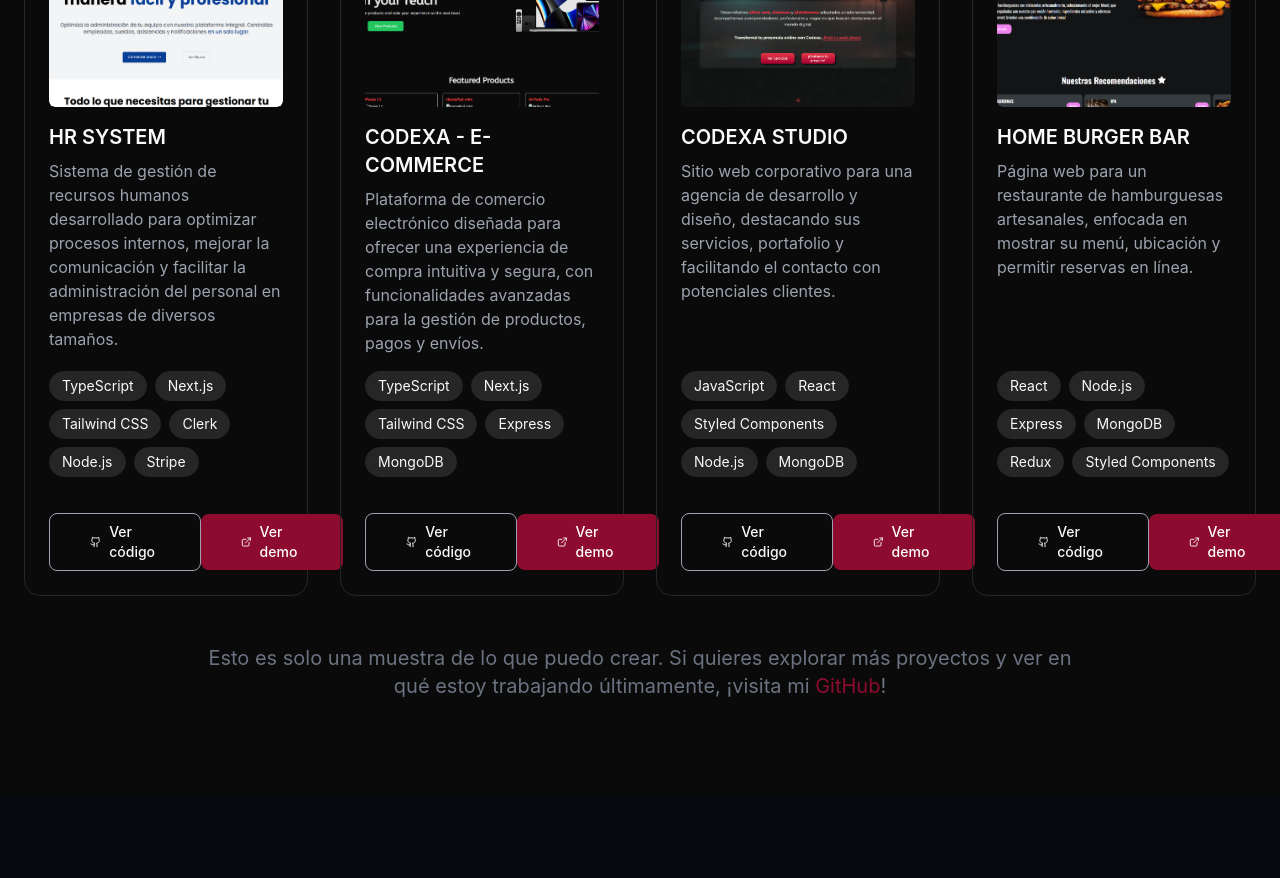
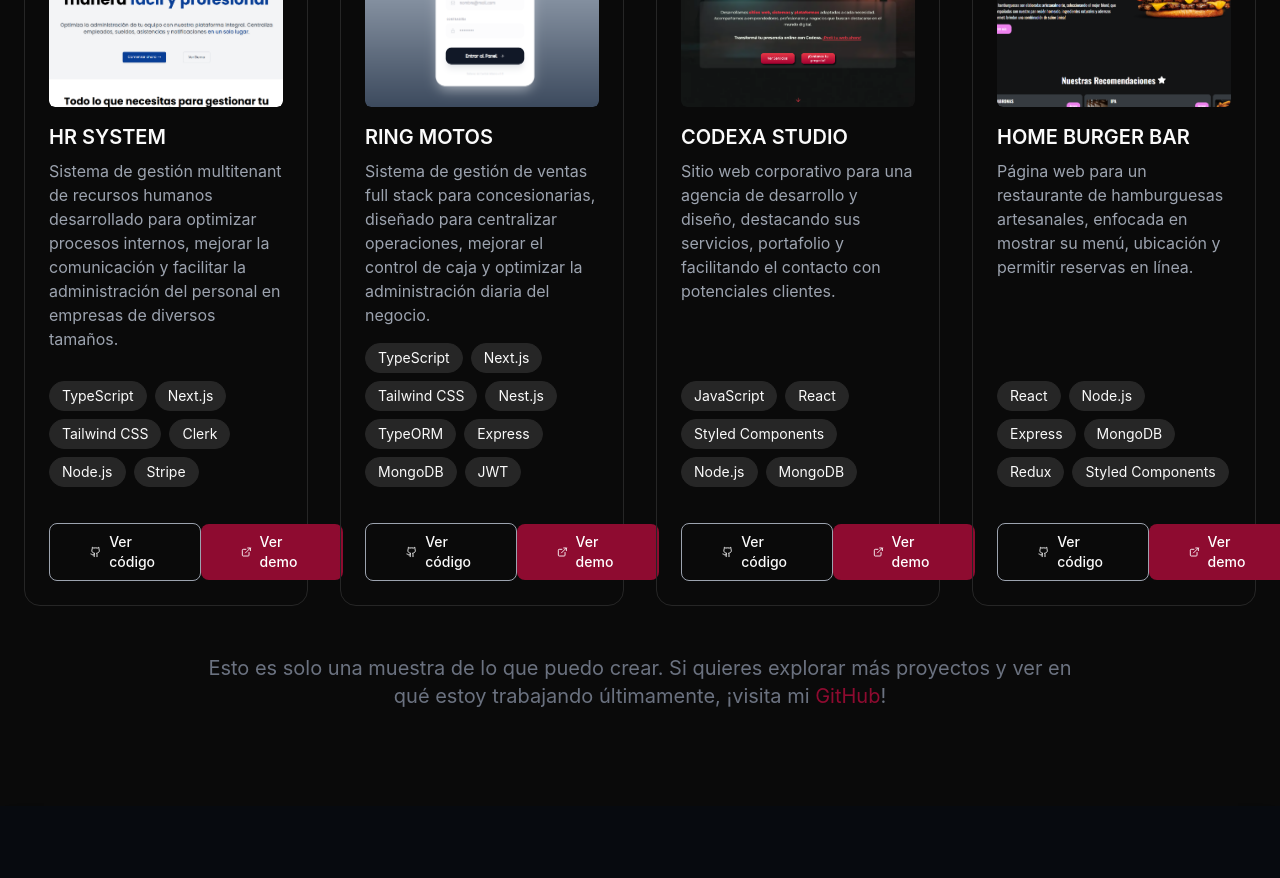
Before and after one commit to alanVelazquez14/Portfolio, a React (Vite) app: page / in a window 1280 px wide. Shown: the part 2800-3678 px from the top of the page. Built offline with nearby package versions, Linux system fonts and the light colour scheme.

Commit message:
feat: nuevos proyectos

```diff
--- a/src/components/projects.tsx
+++ b/src/components/projects.tsx
@@ -9,7 +9,14 @@ export default function Projects() {
       img: "/project1.png",
       title: "projects.title1",
       description: "projects.description1",
-      skills: ["TypeScript", "Next.js", "Tailwind CSS", "Clerk", "Node.js", "Stripe"],
+      skills: [
+        "TypeScript",
+        "Next.js",
+        "Tailwind CSS",
+        "Clerk",
+        "Node.js",
+        "Stripe",
+      ],
       code: "https://github.com/HRSYSTEM-PROJECT/front",
       demo: "https://front-git-main-hr-systems-projects.vercel.app/",
     },
@@ -17,15 +24,30 @@ export default function Projects() {
       img: "/project2.png",
       title: "projects.title2",
       description: "projects.description2",
-      skills: ["TypeScript", "Next.js", "Tailwind CSS", "Express", "MongoDB"],
-      code: "https://github.com/alanVelazquez14/Codexa",
-      demo: "#",
+      skills: [
+        "TypeScript",
+        "Next.js",
+        "Tailwind CSS",
+        "Nest.js",
+        "TypeORM",
+        "Express",
+        "MongoDB",
+        "JWT",
+      ],
+      code: "https://github.com/alanVelazquez14/front-ringmotos",
+      demo: "https://ring-motos.vercel.app/login",
     },
     {
       img: "/project3.png",
       title: "projects.title3",
       description: "projects.description3",
-      skills: ["JavaScript", "React", "Styled Components", "Node.js", "MongoDB"],
+      skills: [
+        "JavaScript",
+        "React",
+        "Styled Components",
+        "Node.js",
+        "MongoDB",
+      ],
       code: "https://github.com/alanVelazquez14/CodexaStudio",
       demo: "https://codexa-studio.vercel.app/",
     },
@@ -33,7 +55,14 @@ export default function Projects() {
       img: "/project4.png",
       title: "projects.title4",
       description: "projects.description4",
-      skills: ["React", "Node.js", "Express", "MongoDB", "Redux", "Styled Components"],
+      skills: [
+        "React",
+        "Node.js",
+        "Express",
+        "MongoDB",
+        "Redux",
+        "Styled Components",
+      ],
       code: "https://github.com/alanVelazquez14/Landin-page-React",
       demo: "https://landin-page-react.vercel.app/home",
     },
@@ -103,7 +132,14 @@ export default function Projects() {
       </div>
       <div className="max-w-4xl mx-auto px-6 sm:px-4">
         <p className="text-lg md:text-xl sm:text-base text-gray-500 mt-16 sm:mt-12 text-center">
-          {t("projects.paragraph2")} <a href="https://github.com/alanVelazquez14" target="_blank" className="text-primary">GitHub<span className="text-gray-500">!</span></a>
+          {t("projects.paragraph2")}{" "}
+          <a
+            href="https://github.com/alanVelazquez14"
+            target="_blank"
+            className="text-primary"
+          >
+            GitHub<span className="text-gray-500">!</span>
+          </a>
         </p>
       </div>
     </section>
--- a/src/locales/en.json
+++ b/src/locales/en.json
@@ -46,11 +46,11 @@
     "title": "Creating Real Solutions",
     "paragraph": "I believe technology makes sense when it improves something real. Every project I develop is born with that idea: to create solutions that connect, simplify, and generate impact.",
     "title1": "HR SYSTEM",
-    "title2": "CODEXA - E-COMMERCE",
+    "title2": "RING MOTOS",
     "title3": "CODEXA STUDIO",
     "title4": "HOME BURGER BAR",
     "description1": "Human resources management system developed to optimize internal processes, improve communication, and facilitate personnel administration in companies of various sizes.",
-    "description2": "E-commerce platform designed to provide an intuitive and secure shopping experience, with advanced features for product management, payments, and shipping.",
+    "description2": "Full stack sales management system for dealerships, designed to centralize operations, improve cash control, and optimize daily business administration.",
     "description3": "Corporate website for a development and design agency, showcasing its services, portfolio, and facilitating contact with potential clients.",
     "description4": "Website for a gourmet burger restaurant, focused on displaying its menu, location, and allowing online reservations.",
     "code": "View code",
--- a/src/locales/es.json
+++ b/src/locales/es.json
@@ -46,11 +46,11 @@
     "title": "Creando soluciones reales",
     "paragraph": "Creo que la tecnología tiene sentido cuando mejora algo real. Cada proyecto que desarrollo nace con esa idea: crear soluciones que conecten, simplifiquen y generen impacto.",
     "title1": "HR SYSTEM",
-    "title2": "CODEXA - E-COMMERCE",
+    "title2": "RING MOTOS",
     "title3": "CODEXA STUDIO",
     "title4": "HOME BURGER BAR",
-    "description1": "Sistema de gestión de recursos humanos desarrollado para optimizar procesos internos, mejorar la comunicación y facilitar la administración del personal en empresas de diversos tamaños.",
-    "description2": "Plataforma de comercio electrónico diseñada para ofrecer una experiencia de compra intuitiva y segura, con funcionalidades avanzadas para la gestión de productos, pagos y envíos.",
+    "description1": "Sistema de gestión multitenant de recursos humanos desarrollado para optimizar procesos internos, mejorar la comunicación y facilitar la administración del personal en empresas de diversos tamaños.",
+    "description2": "Sistema de gestión de ventas full stack para concesionarias, diseñado para centralizar operaciones, mejorar el control de caja y optimizar la administración diaria del negocio.",
     "description3": "Sitio web corporativo para una agencia de desarrollo y diseño, destacando sus servicios, portafolio y facilitando el contacto con potenciales clientes.",
     "description4": "Página web para un restaurante de hamburguesas artesanales, enfocada en mostrar su menú, ubicación y permitir reservas en línea.",
     "code": "Ver código",
```
Also changed, not shown: public/project2.png.
